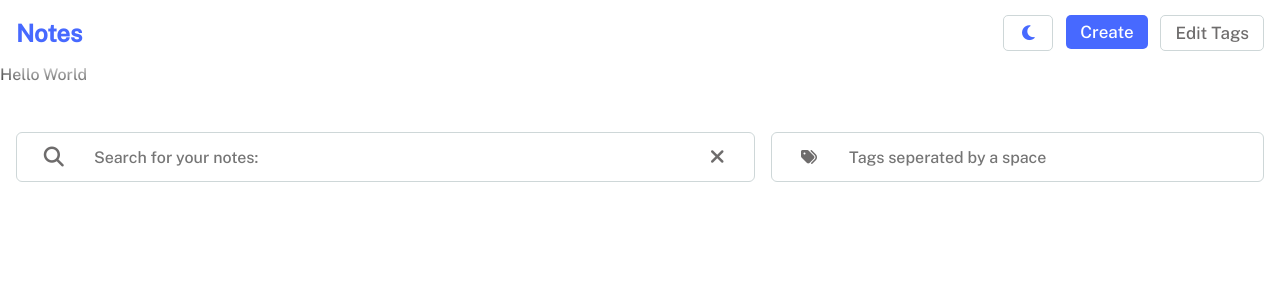
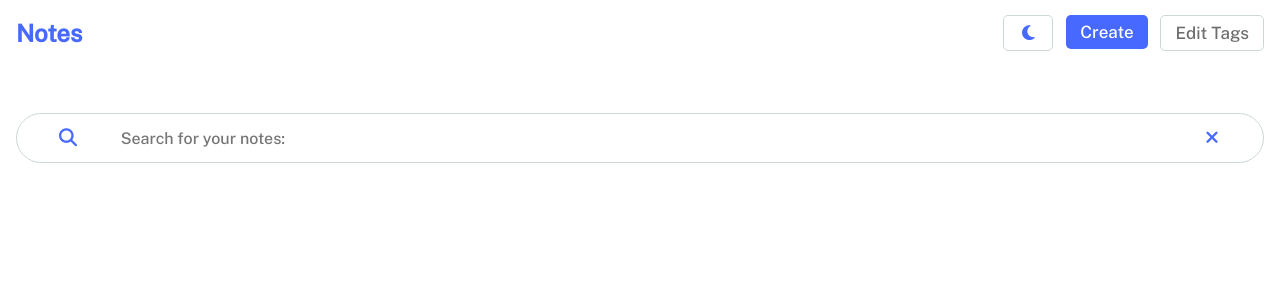
Before and after one commit to Lindrit-Sulaj/Notes-App, a React (Vite) app: page / in a window 1280 px wide. Shown: the top 300 px of the page. Built offline with nearby package versions, Linux system fonts and the light colour scheme.

Commit message:
Tags Updated

```diff
--- a/src/App.jsx
+++ b/src/App.jsx
@@ -14,7 +14,6 @@ function App() {
       <Router>
         <div className="App">
           <Navbar />
-          <p>Hello World</p>
           <Routes>
             <Route path="/" element={<Landing />} />
             <Route path="/create" element={<CreateNote />}></Route>
--- a/src/Landing.jsx
+++ b/src/Landing.jsx
@@ -4,7 +4,7 @@ import SearchResults from './SearchResults';
 
 const Landing = () => {
   const [searchTerm, setSearchTerm] = useState('');
-  const [selectedTags, setSelectedTags] = useState('');
+  const [selectedTags, setSelectedTags] = useState([]);
 
   return (
     <section className="Landing">
--- a/src/SearchBar.jsx
+++ b/src/SearchBar.jsx
@@ -1,6 +1,9 @@
-import React from 'react'
+import React, { useEffect, useState } from 'react';
+import useTheme from './ThemeContext';
 
 const SearchBar = ({ searchTerm, setSearchTerm, selectedTags, setSelectedTags }) => {
+  const { tags } = useTheme();
+
   return (
     <div className="Searchbar">
       <div className='search'>
@@ -9,11 +12,32 @@ const SearchBar = ({ searchTerm, setSearchTerm, selectedTags, setSelectedTags })
         <i className="fa-solid fa-xmark" onClick={() => setSearchTerm('')}></i>
       </div>
       <div className='tags'>
-        <i className="fa-solid fa-tags"></i>
-        <input type="text" value={selectedTags} onChange={(e) => setSelectedTags(e.target.value)} placeholder='Tags seperated by a space' />
+        { tags.map((name, index) => (
+          <Tag name={name} key={index} selectedTags={selectedTags} setSelectedTags={setSelectedTags}/>
+        )) }
       </div>
     </div>
   )
 }
 
+const Tag = ({ name, selectedTags, setSelectedTags }) => {
+  const [isSelected, setIsSelected] = useState(false);
+
+  useEffect(() => {
+    if (isSelected) {
+      setSelectedTags([...selectedTags, name]);
+    } else {
+      let id = selectedTags.indexOf(name);
+      let newTags = selectedTags.filter((name, index) => index !== id);
+      setSelectedTags(newTags);
+    }
+  }, [isSelected]);
+
+  return (
+    <button onClick={() => setIsSelected(!isSelected)} className={`${(isSelected) ? 'active-tag' : ''}`}>
+      { name }
+    </button>
+  )
+}
+
 export default SearchBar
--- a/src/SearchResults.jsx
+++ b/src/SearchResults.jsx
@@ -17,14 +17,13 @@ const SearchResults = ({ searchTerm, selectedTags }) => {
   const results = useMemo(() => {
     return notes.filter((note, id) => {
       let isValid = true;
-      let selectedTagsArray = selectedTags.split(" ");
 
       if (!note.title.toLowerCase().includes(searchTerm.toLowerCase())) {
         isValid = false;
       }
 
       const tagsValid = true;
-      for (let tag of selectedTagsArray) {
+      for (let tag of selectedTags) {
         if (!note.postTags.includes(tag) && tag !== '') {
           isValid = false;
         }
--- a/src/assets/index.scss
+++ b/src/assets/index.scss
@@ -106,84 +106,71 @@ body {
   padding: 1rem;
 
   .Searchbar {
-    height: auto;
-    display: flex;
-    row-gap: 1rem;
-    column-gap: 1rem;
-
-    @include mobile {
-      flex-wrap: wrap;
-    }
-
-    input {
-      padding: 0 .2rem;
-      font-family: $font-main;
-      font-size: 16px;
-      border: none;
-      background: none;
-      color: $text-main;
-    }
-
-    input:focus {
-      outline: none;
-    }
-
-    div {
-      display: flex;
-      align-items: stretch;
-      height: 100%;
-      background-color: $background;
-      border: 1px solid $gray;
-      border-radius: 6px;
-    }
-
-    div:focus {
-      border: 2px soldi $neon-blue;
-    }
-
-    i {
+    .search {
+      width: 100%;
+      height: 50px;
+      @include mobile {height: 40px};
       display: flex;
       justify-content: center;
-      align-items: center;
-    }
+      border-radius: 9999px;
+      color: $text-main;
+      padding: 0 .5rem;
+      border: 1px solid $gray;
 
-    .search {
-      @include mobile {
-        width: 100%;
-        height: 50px;
+      input {
+        width: 86%;
+        border: none;
+        background: transparent;
+        padding: 0 .6rem;
+        outline: none;
+        font-family: $font-main;
+        color: $text-main;
+        font-size: 16px;
+
+        @include mobile {
+          width: 80%;
+        }
       }
 
-      height: 50px;
-      width: 60%;
+      i {
+        display: flex;
+        align-items: center;
+        justify-content: center;
+        width: 7%;
+        cursor: pointer;
+        font-size: 18px;
+        color: $neon-blue;
 
-      i {
-        width: 10%;
-        font-size: 20px;
-        color: $text-secondary;
-        cursor: pointer;
-      }
-
-      input {
-        width: 80%;
+        @include mobile {
+          width: 10%;
+        }
       }
     }
 
     .tags {
-      @include mobile {
-        width: 100%;
-        height: 50px;
+      display: flex;
+      gap: 1rem;
+      margin-top: 1.5rem;
+      overflow-x: auto;
+
+      button {
+        border: 1px solid $neon-blue;
+        color: $neon-blue;
+        font-family: $font-main;
+        font-size: 16px;
+        padding: .4rem 1rem;
+        border-radius: 5px;
+        opacity: 1;
+        white-space: nowrap;
+        background-color: transparent;
+        cursor: pointer;
+        opacity: .8;
+        transition: .2s ease-in;
       }
 
-      width: 40%;
-      height: 50px;
-
-      i {
-        width: 15%;
-        color: $text-secondary;
-      }
-
-      input {
-        width: 85%;
+      .active-tag {
+        opacity: 1;
+        background-color: rgba(0, 160, 253, 0.1);
       }
     }
   }
```
